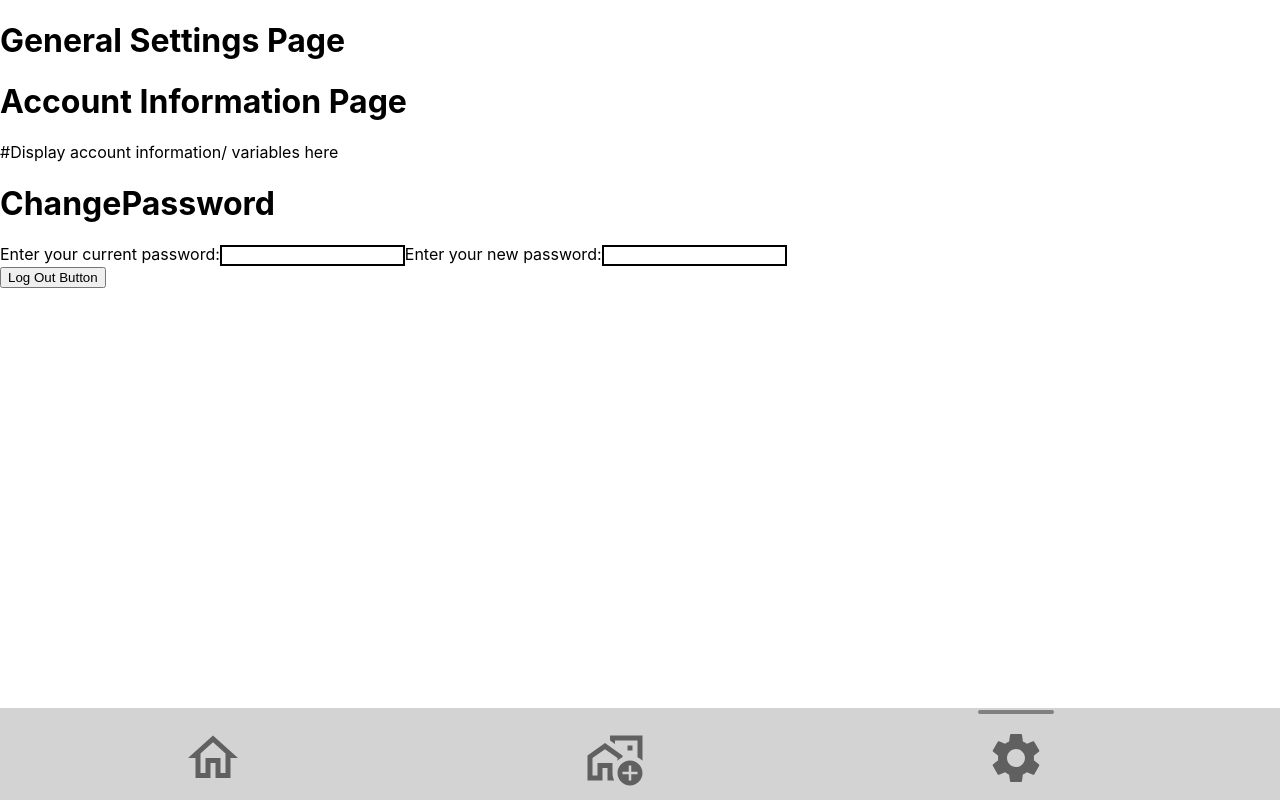
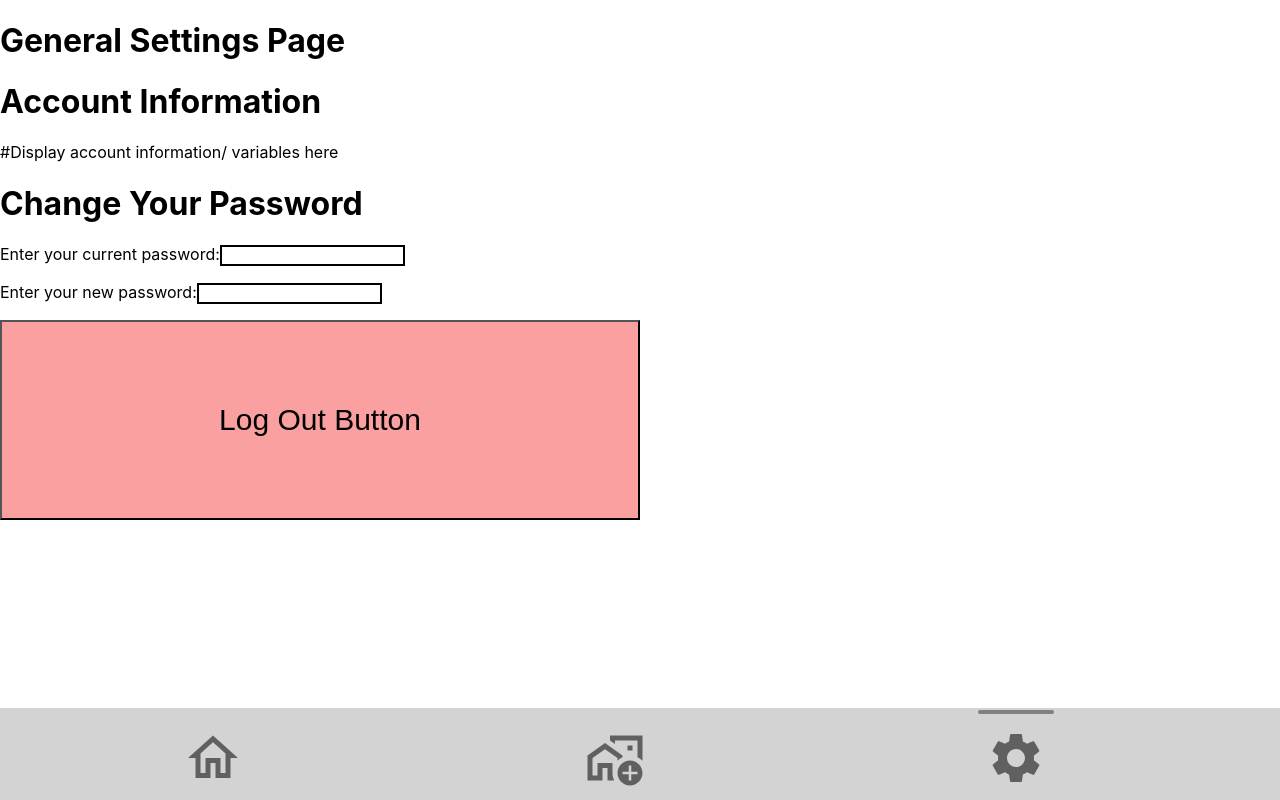
Before and after one commit to agiledev-students-spring2023/final-project-awesome-united, a React (Create React App) app in the folder front-end/: page /generalSettings in a window 1280 px wide. Built offline with nearby package versions, Linux system fonts and the light colour scheme.

Commit message:
Making settings page look a little nicer
Making settings page look a little nicer

```diff
--- a/front-end/src/components/AccountInfo.js
+++ b/front-end/src/components/AccountInfo.js
@@ -2,7 +2,7 @@ const AccountInfo = props => {
     return (
         <div>
             <h1>
-        Account Information Page
+        Account Information
             </h1>
             <p>
                 #Display account information/ variables here
--- a/front-end/src/components/ChangePassword.js
+++ b/front-end/src/components/ChangePassword.js
@@ -2,12 +2,13 @@ const ChangePassword = props => {
     return (
         <div>
             <h1>
-        ChangePassword
+        Change Your Password
             </h1>
             <form>
             <label>Enter your current password:
                 <input type="text" value = "" onChange ={''}/>
             </label>
+            <p></p>
             <label>Enter your new password:
                 <input type="text" value = "" onChange ={''}/>
             </label>
--- /dev/null
+++ b/front-end/src/components/LogOut.css
@@ -0,0 +1,8 @@
+.logout{
+    font-size: 30px;
+    height: 200px;
+    background-color: #FAA0A0;
+    text-align: center;
+    margin: auto;
+    width: 50%;
+  }
--- a/front-end/src/components/LogOut.js
+++ b/front-end/src/components/LogOut.js
@@ -1,4 +1,5 @@
 import * as React from 'react';
+import "./LogOut.css";
 
 const LogOut = () => {
   const [isOpen, setOpen] = React.useState(false);
@@ -9,7 +10,7 @@ const LogOut = () => {
 
   return (
     <div>
-      <Button onClick={handleClick}>Log Out Button</Button>
+      <Button className="logout" onClick={handleClick}>Log Out Button</Button>
 
       {isOpen && <div>Content here</div>}
     </div>
--- a/front-end/src/pages/GeneralSettings/GeneralSettings.js
+++ b/front-end/src/pages/GeneralSettings/GeneralSettings.js
@@ -13,8 +13,11 @@ const GeneralSettings = (props) => {
       <h1>
         General Settings Page
       </h1>
+      <p></p>
       <AccountInfo />
+      <p></p>
       <ChangePassword />
+      <p></p>
       <LogOut />
     </div>
   );
```
